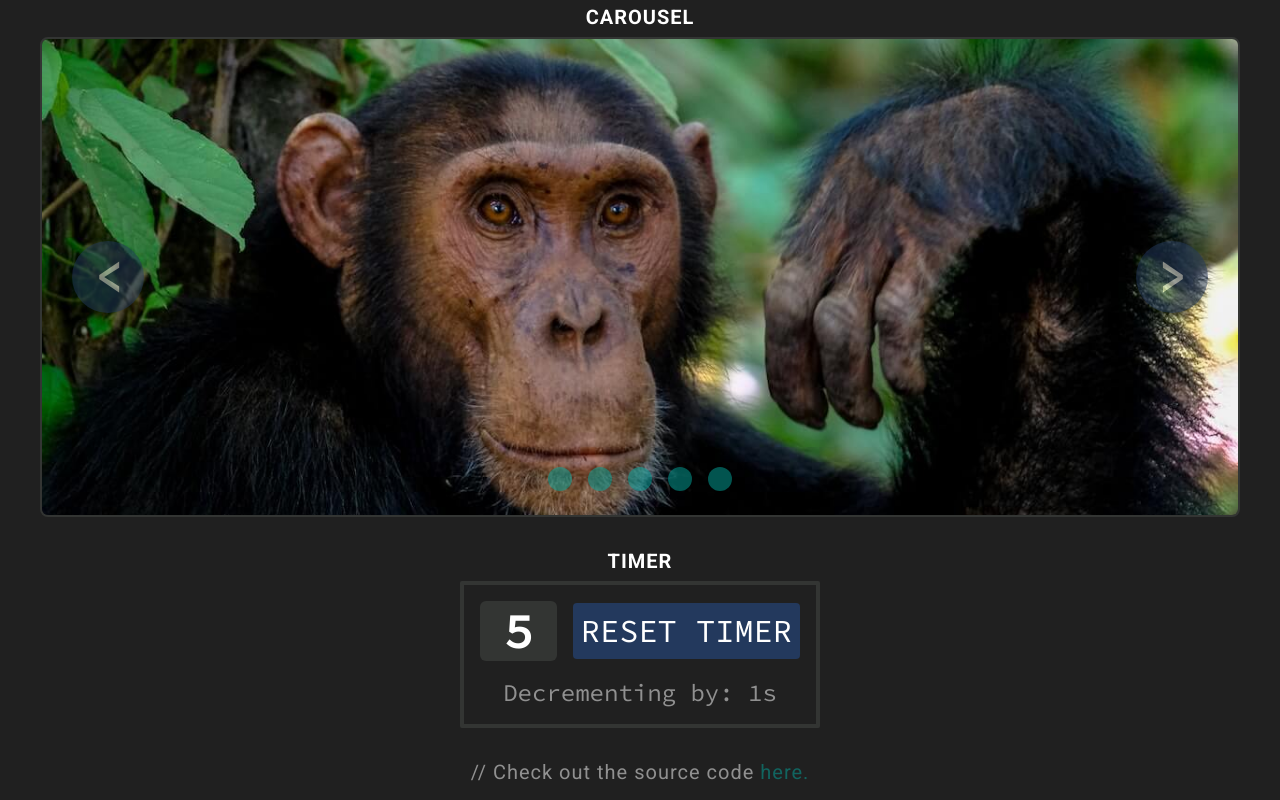
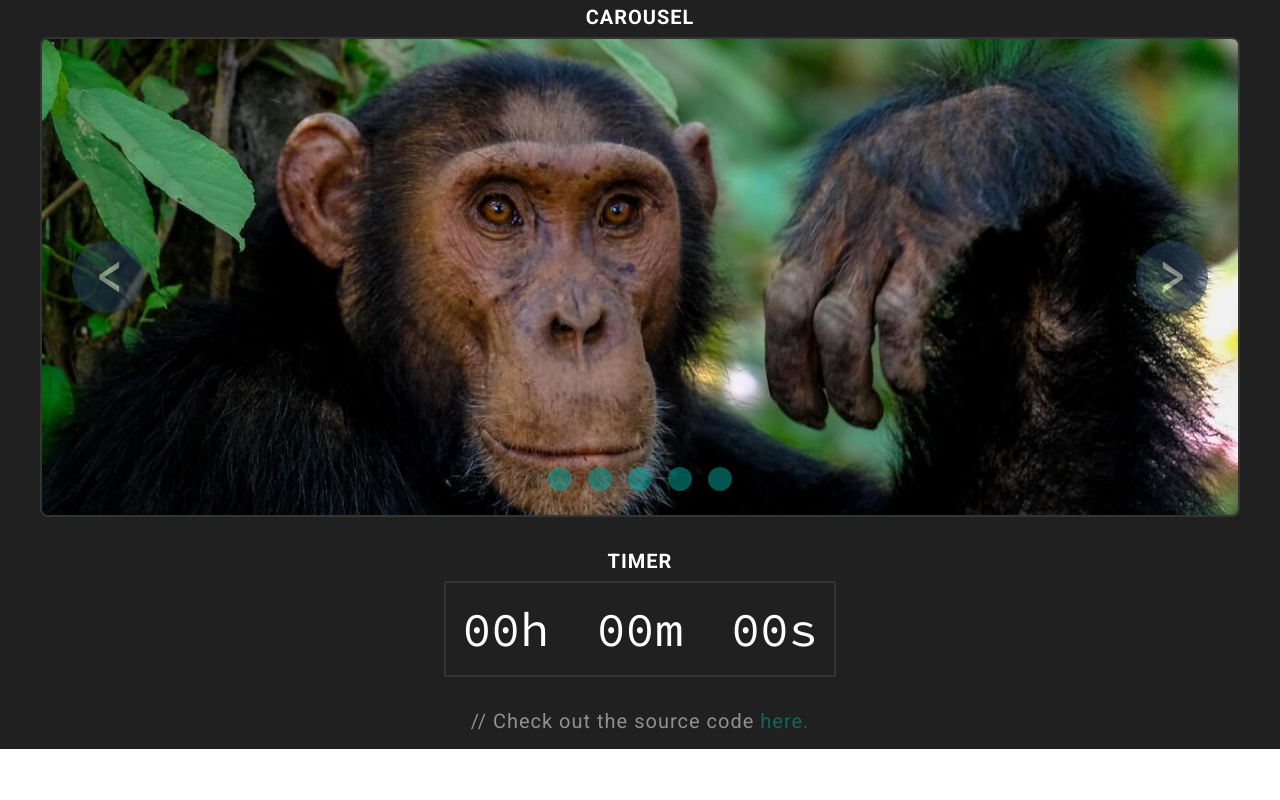
Before and after one commit to KralMarko123/custom-components, a React (Create React App) app: page / in a window 1280 px wide. Shown: the part 1580-2380 px from the top of the page. After the commit the page ends 2329 px from the top, so only its background shows below. Built offline with nearby package versions, Linux system fonts and the light colour scheme.

Commit message:
changed timer structure

```diff
--- a/src/App.tsx
+++ b/src/App.tsx
@@ -63,7 +63,7 @@ const App = () => {
 
 			<div className="container">
 				<h2 className="container__title">Timer</h2>
-				<Timer start={10} />
+				<Timer />
 			</div>
 
 			<footer className="footer">
--- a/src/components/Timer/Timer.css
+++ b/src/components/Timer/Timer.css
@@ -1,5 +1,5 @@
 .timer {
-	border: solid 0.25em var(--dark);
+	border: solid 0.125em var(--dark);
 	padding: 1em;
 	border-radius: 0.125em;
 
@@ -10,68 +10,48 @@
 	gap: 1em;
 
 	font-family: var(--main-font);
+	cursor: pointer;
 }
 
-.timer__controls {
+.timer.open {
+	border-color: var(--light-accent);
+}
+
+.timer__time {
 	display: flex;
 	align-items: center;
 	gap: 1em;
+
+	font-size: 3em;
 }
 
-.timer__time,
-.timer__reset {
-	border-radius: 0.125em;
+.timer.open .timer__time {
+	position: relative;
+	padding-right: 0.25em;
 }
 
-.timer__time {
-	max-width: 5em;
-	padding: 0em 0.5em;
+.timer.open .timer__time::after {
+	background-color: var(--light-accent);
+	content: "";
+	display: block;
+	height: 80%;
+	width: 0.05em;
 
-	background-color: var(--dark);
-
-	font-size: 3em;
-	font-weight: bold;
-	white-space: nowrap;
-	overflow: hidden;
-	text-overflow: ellipsis;
+	position: absolute;
+	top: 50%;
+	right: 0;
+	transform: translateY(-50%);
+	animation: blink 1s steps(5, start) infinite;
 }
 
-.timer__reset {
-	padding: 0.25em;
-	background-color: var(--dark-accent);
-	font-size: 2em;
-	text-transform: uppercase;
-	text-align: center;
-	cursor: pointer;
-	outline: none;
+.timer.open .hours,
+.timer.open .minutes,
+.timer.open .seconds {
+	opacity: 0.5;
 }
 
-.timer__reset:hover,
-.timer__reset:focus {
-	background-color: var(--light-accent);
-}
-
-.timer__info {
-	font-size: 1.5em;
-	opacity: 0.5;
-	text-align: center;
-}
-
-@media (max-width: 767px) {
-	.timer {
-		min-width: fit-content;
-	}
-
-	.timer__time {
-		max-width: 3em;
-	}
-
-	.timer__reset {
-		font-size: 1.25em;
-	}
-
-	.timer__info {
-		font-size: 1em;
-		text-align: justify;
+@keyframes blink {
+	to {
+		visibility: hidden;
 	}
 }
--- a/src/components/Timer/Timer.tsx
+++ b/src/components/Timer/Timer.tsx
@@ -2,48 +2,39 @@ import { useState, useEffect } from "react";
 import { TimerProps } from "./TimerTypes";
 import "./Timer.css";
 
-const Timer = ({ start, decrement }: TimerProps) => {
-	const [timeLeft, setTimeLeft] = useState<number>(start);
-	const [decrementBy, setDecrementBy] = useState<number>(1);
+const Timer = ({ hours, minutes, seconds }: TimerProps) => {
+	const [isOpen, setIsOpen] = useState(false);
+	const [timer, setTimer] = useState({
+		hoursDigitOne: 0,
+		hoursDigitTwo: 0,
+		minutesDigitOne: 0,
+		minutesDigitTwo: 0,
+		secondsDigitOne: 0,
+		secondsDigitTwo: 0,
+	});
 
-	useEffect(() => {
-		if (timeLeft === 0) return;
-		const interval = setInterval(
-			() => setTimeLeft((prev) => prev - decrementBy),
-			decrementBy * 1000
-		);
+	const handleKeyPress = (e: any) => {
+		e.preventDefault();
 
-		return () => {
-			clearInterval(interval);
-		};
-	}, [timeLeft, decrementBy]);
-
-	useEffect(() => {
-		const setTimer = () => {
-			setTimeLeft(start);
-			if (decrement && decrement > 0) {
-				setDecrementBy(decrement);
-			} else setDecrementBy(1);
-		};
-		setTimer();
-	}, [start, decrement]);
-
+		if (isOpen) {
+			if (parseInt(e.key)) {
+				console.log("a number");
+			}
+		} else return;
+	};
 	return (
-		<div className="timer">
-			<div className="timer__controls">
-				<span className="timer__time">{Math.floor(timeLeft)}</span>
-				<button
-					className="timer__reset"
-					tabIndex={0}
-					onClick={() => setTimeLeft(start)}
-					onKeyDown={(e) => (e.key === "Enter" ? setTimeLeft(start) : null)}
-				>
-					Reset Timer
-				</button>
+		<div
+			className={`timer ${isOpen ? "open" : ""}`}
+			onClick={() => setIsOpen(true)}
+			onBlur={() => setIsOpen(false)}
+			tabIndex={0}
+			onKeyDown={(e) => handleKeyPress(e)}
+		>
+			<div className="timer__time">
+				<span className="hours">{`${timer.hoursDigitOne}${timer.hoursDigitTwo}h`}</span>
+				<span className="minutes">{`${timer.minutesDigitOne}${timer.minutesDigitTwo}m`}</span>
+				<span className="seconds">{`${timer.secondsDigitOne}${timer.secondsDigitTwo}s`}</span>
 			</div>
-			<p className="timer__info">
-				{timeLeft > 0 ? `Decrementing by: ${decrementBy}s` : "Finished"}
-			</p>
 		</div>
 	);
 };
--- a/src/components/Timer/TimerTypes.ts
+++ b/src/components/Timer/TimerTypes.ts
@@ -1,4 +1,5 @@
 export type TimerProps = {
-	start: number;
-	decrement?: number;
+	hours?: number;
+	minutes?: number;
+	seconds?: number;
 };
```
